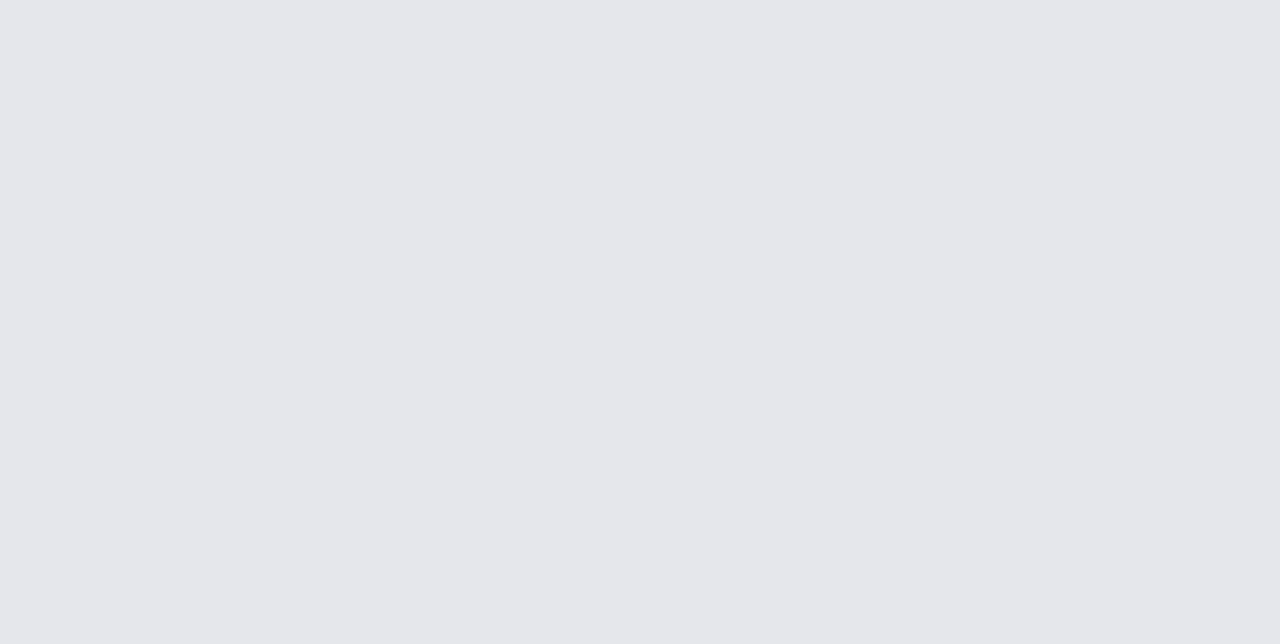
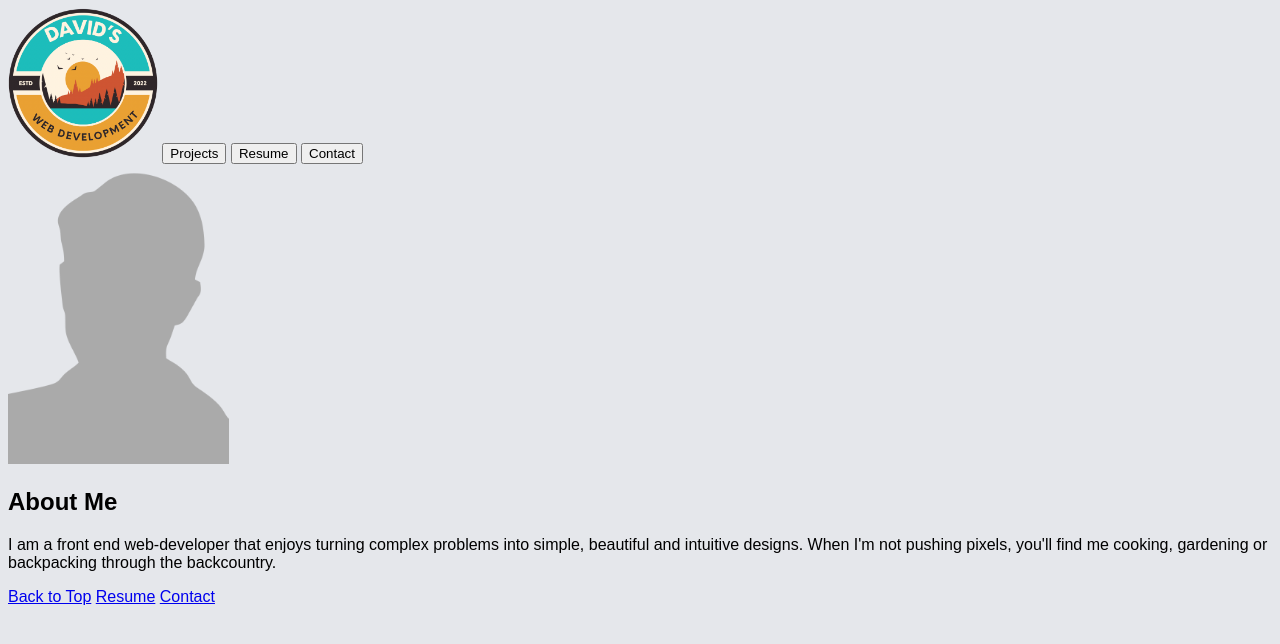
Before and after one commit to DavidDontKnow/davids_portfolio, a plain HTML site: page index.html in a window 1280 px wide. Drawn offline with Linux system fonts and the light colour scheme.

Commit message:
Basic Markup

```diff
--- a/index.html
+++ b/index.html
@@ -1,14 +1,46 @@
 <!DOCTYPE html>
 <html lang="en">
+
 <head>
 	<meta charset="UTF-8">
 	<meta http-equiv="X-UA-Compatible" content="IE=edge">
 	<meta name="viewport" content="width=device-width, initial-scale=1.0">
-	<title>Document</title>
+	<title>David's Portfolio</title>
 	<link rel="stylesheet" href="style.css">
 </head>
+
+<header>
+	<a href="index.html"><img src="./David’s web dev (1).png" alt="David’s logo" height="150px"></a>
+	<button><a href="#"></a>Projects</button>
+	<button><a href="#"></a>Resume</button>
+	<button><a href="#"></a>Contact</button>
+</header>
+
 <body>
+	<div class="container">
+		<div class="selfie">
+			<img src="./1200px-Missing_photo.svg.png" alt="David’s Picture" height="300px">
+		</div>
+		<div class="about">
+			<h2>About Me</h2>
+		</div>
+		<div class="abouttxt">
+			<p>
+				I am a front end web-developer that enjoys turning complex problems into simple, beautiful and intuitive
+				designs. When I'm not pushing pixels, you'll find me cooking, gardening or backpacking through the
+				backcountry.
+			</p>
+		</div>
+	</div>
 
 	<script src="script.js"></script>
 </body>
+
+<footer>
+	<a href="#">Back to Top</a>
+	<a href="#">Resume</a>
+	<a href="#">Contact</a>
+
+</footer>
+
 </html>
```
Also changed, not shown: 1200px-Missing_photo.svg.png (added), David’s web dev (1).png (added).
